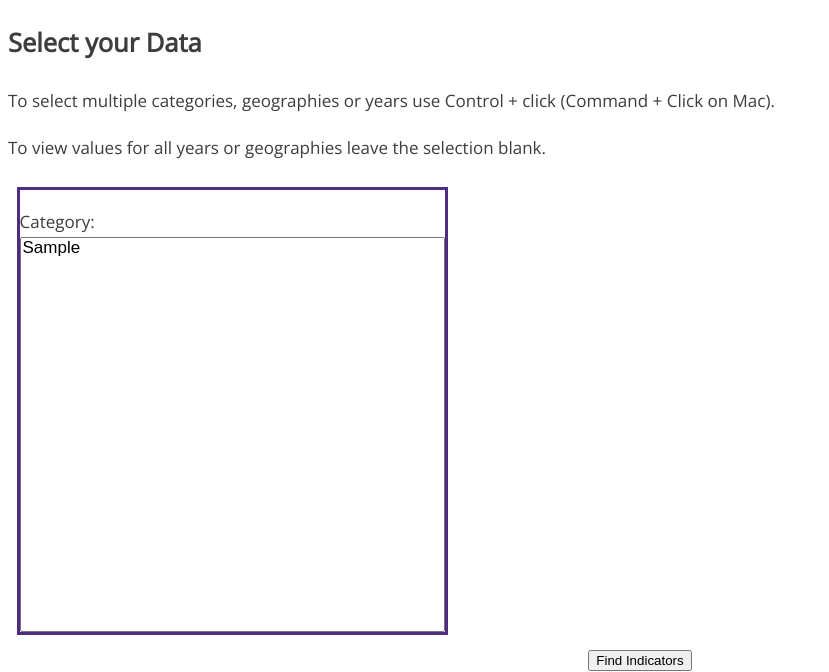
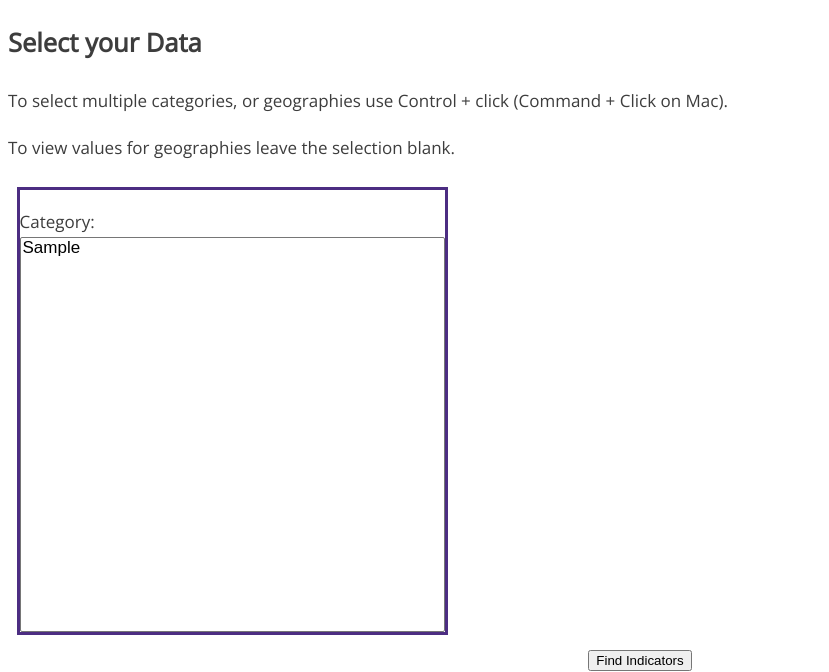
Before and after one commit to EvansSchoolPolicyAnalysisAndResearch/375-AgQuery, a Flask app: page / in a window 1280 px wide. Shown: the part 191-863 px from the top of the page, without its empty margins (0-829 px from the left). Run offline with Flask 2, Linux system fonts and the light colour scheme; tables that the repository leaves empty hold one stand-in row (values such as "Sample post").

Commit message:
Updated instructions at the top of the page to reflect changes

```diff
--- a/app/templates/index.html
+++ b/app/templates/index.html
@@ -9,11 +9,11 @@
 
 {% block body %}
 <p>
-	To select multiple categories, geographies or years use Control +
+	To select multiple categories, or geographies use Control +
 	click (Command + Click on Mac).
 </p>
 <p>
-	To view values for all years or geographies leave the selection blank.
+	To view values for geographies leave the selection blank.
 </p>
 
 {% if goDisabled == True %}
```
